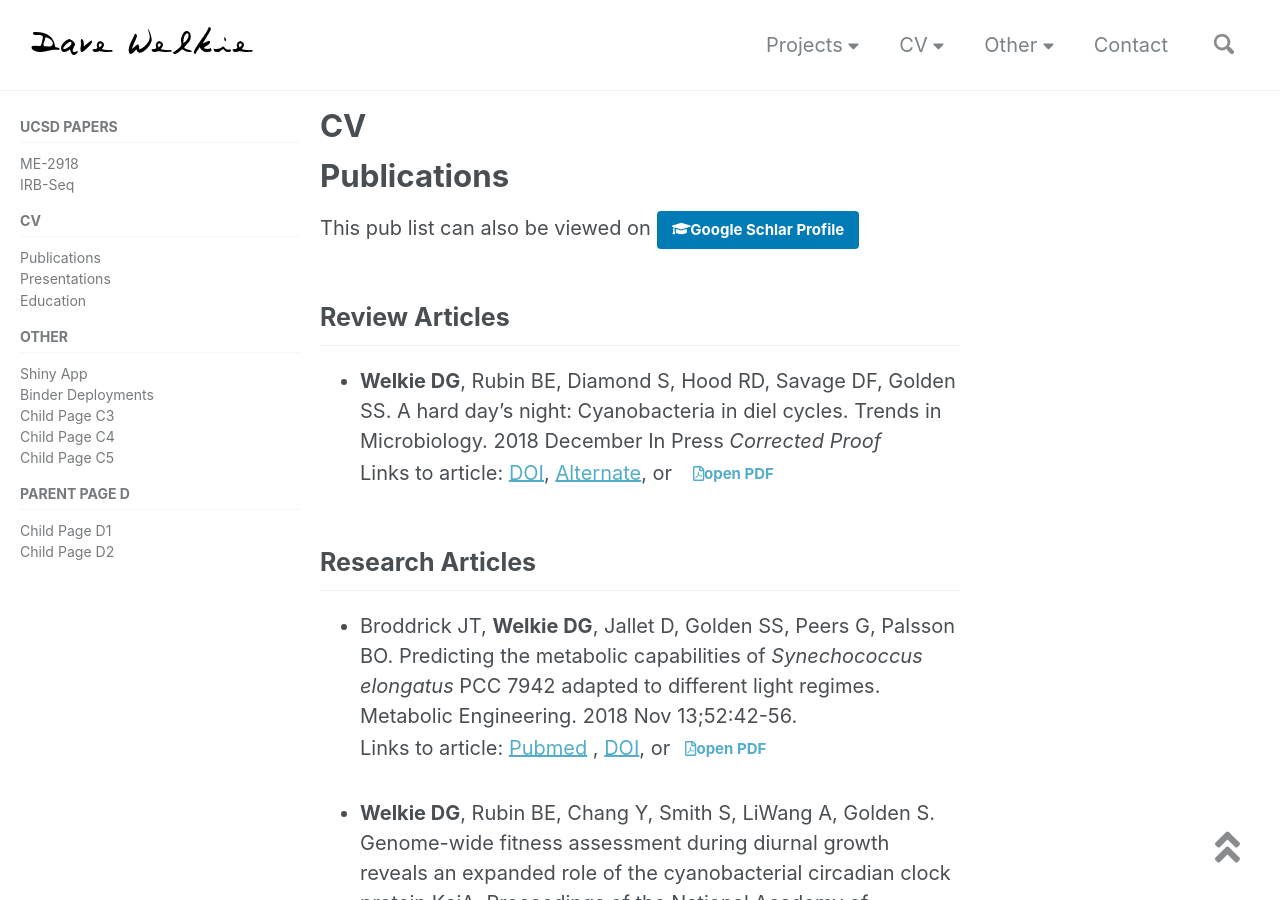
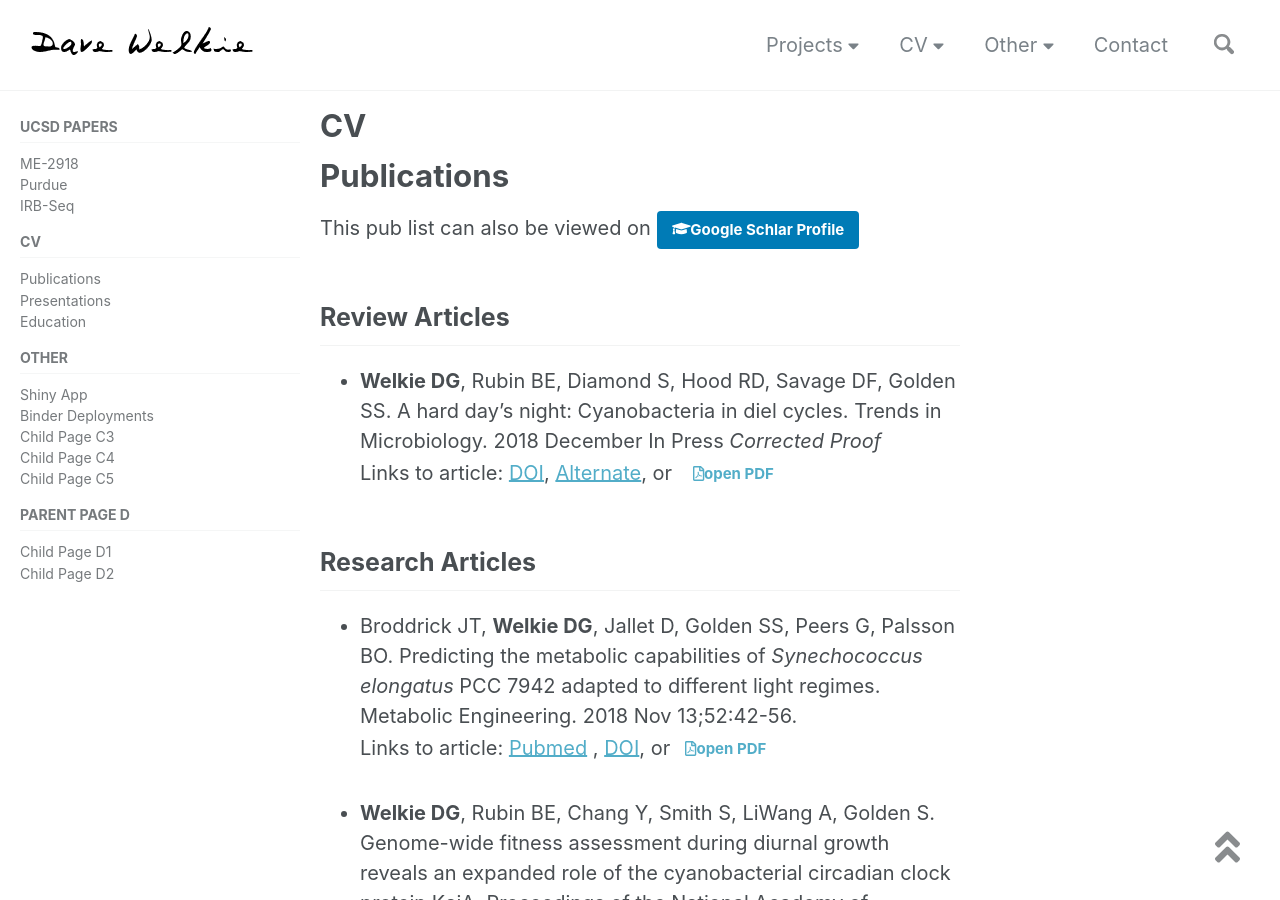
Before and after one commit to dwelkie/dwelkie.github.io, a Jekyll site: the page built from _pages/CV.md, in a window 1280 px wide and 900 px high. Built offline with Jekyll 4.4.1, drawn with Linux system fonts in a browser that asks for light colours; nearby versions of some CDN libraries.

Commit message:
Update navigation.yml

```diff
--- a/_data/navigation.yml
+++ b/_data/navigation.yml
@@ -44,9 +44,9 @@ docs:
   - title: "UCSD Papers"
     children:
       - title: "ME-2918"
-        url: /cv/#UCSD
-      - title: ""
-        url: /
+        url: /cv/#ucsd
+      - title: "Purdue"
+        url: /cv/#purdue
       - title: ""
         url: /
       - title: "IRB-Seq"
```
